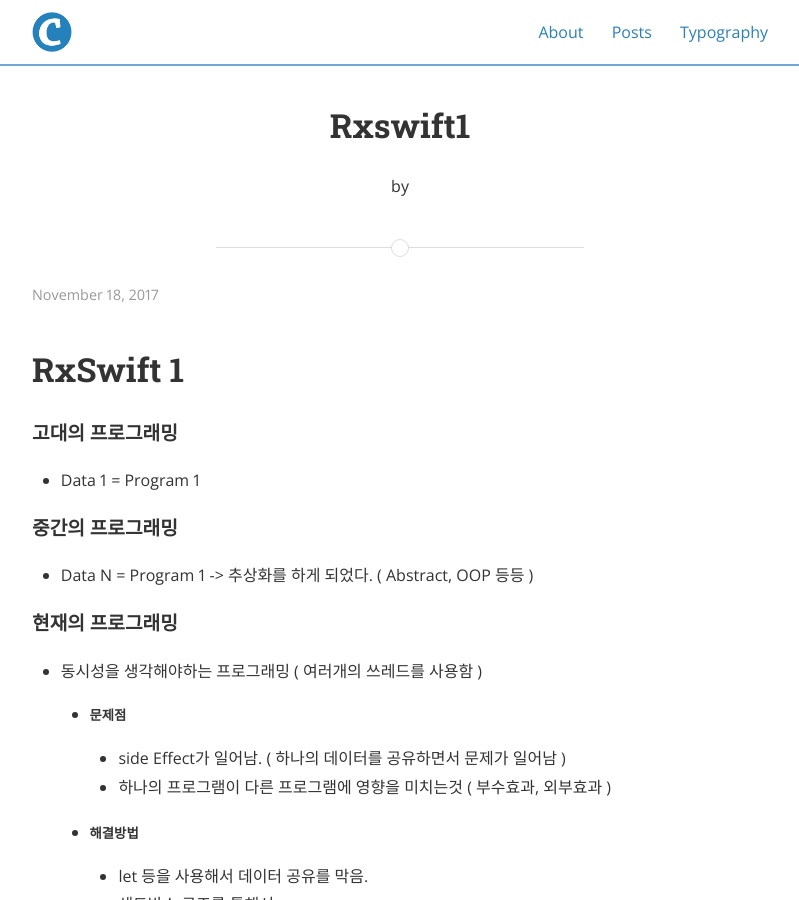
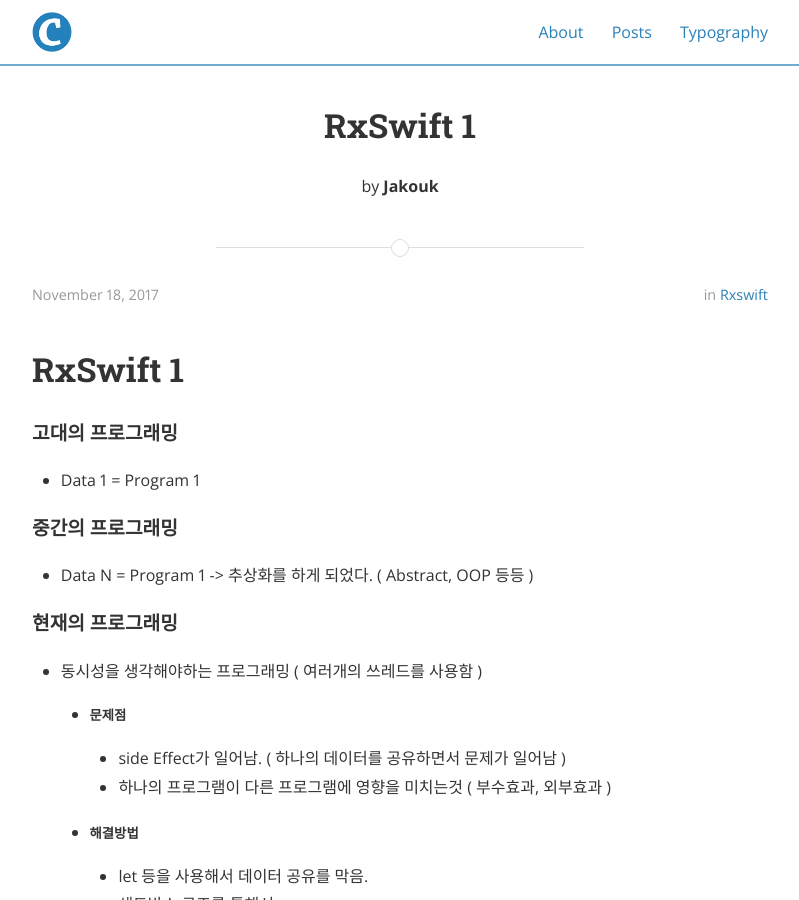
Before and after one commit to jakouk/jakouk, a Jekyll site: the page built from _posts/2017-11-18-RxSwift1.markdown, in a window 1280 px wide and 900 px high. Shown: the whole window, without its empty margins (240-1039 px from the left). Built offline with Jekyll 4.4.1, drawn with Linux system fonts in a browser that asks for light colours; nearby versions of some CDN libraries; our own code applies the rules of GitHub Pages for plain Markdown files.

Commit message:
Update 2017-11-18-RxSwift1.markdown

```diff
--- a/_posts/2017-11-18-RxSwift1.markdown
+++ b/_posts/2017-11-18-RxSwift1.markdown
@@ -1,3 +1,11 @@
+---
+layout: post
+title:  "RxSwift 1"
+date:   2017-11-18 22:39:20
+author: Jakouk
+categories: RxSwift
+---
+
 # RxSwift 1
 
 #### 고대의 프로그래밍
```
